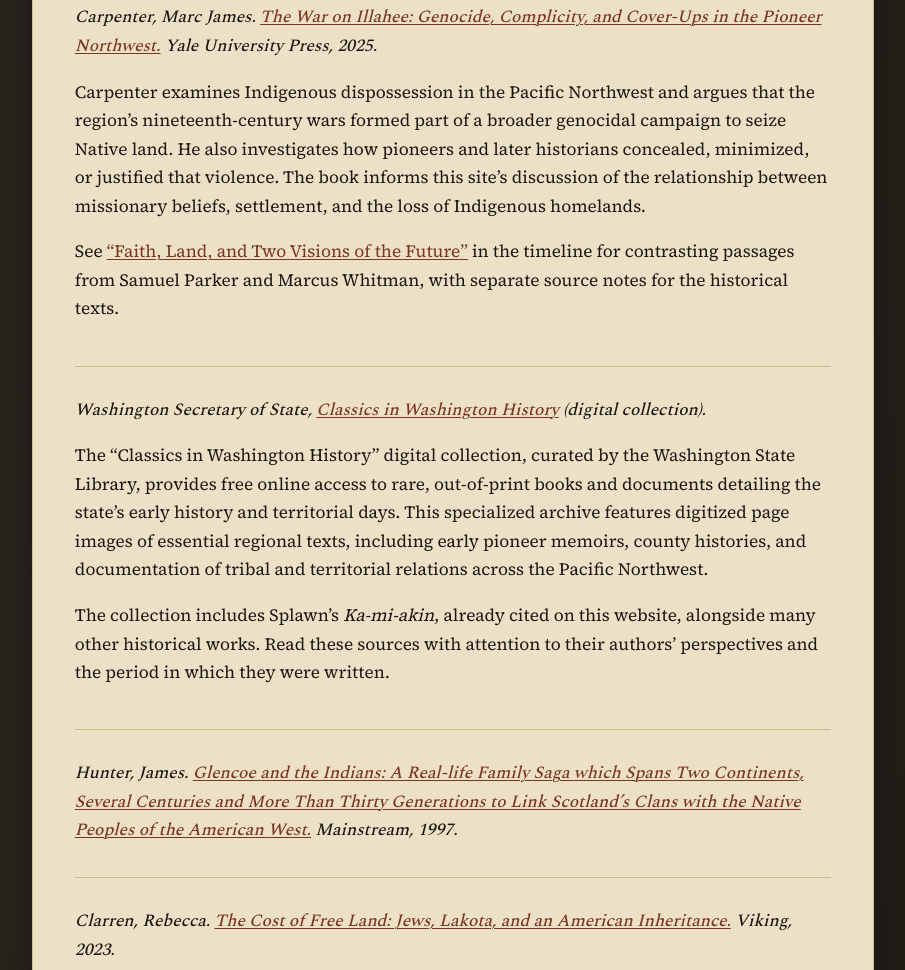
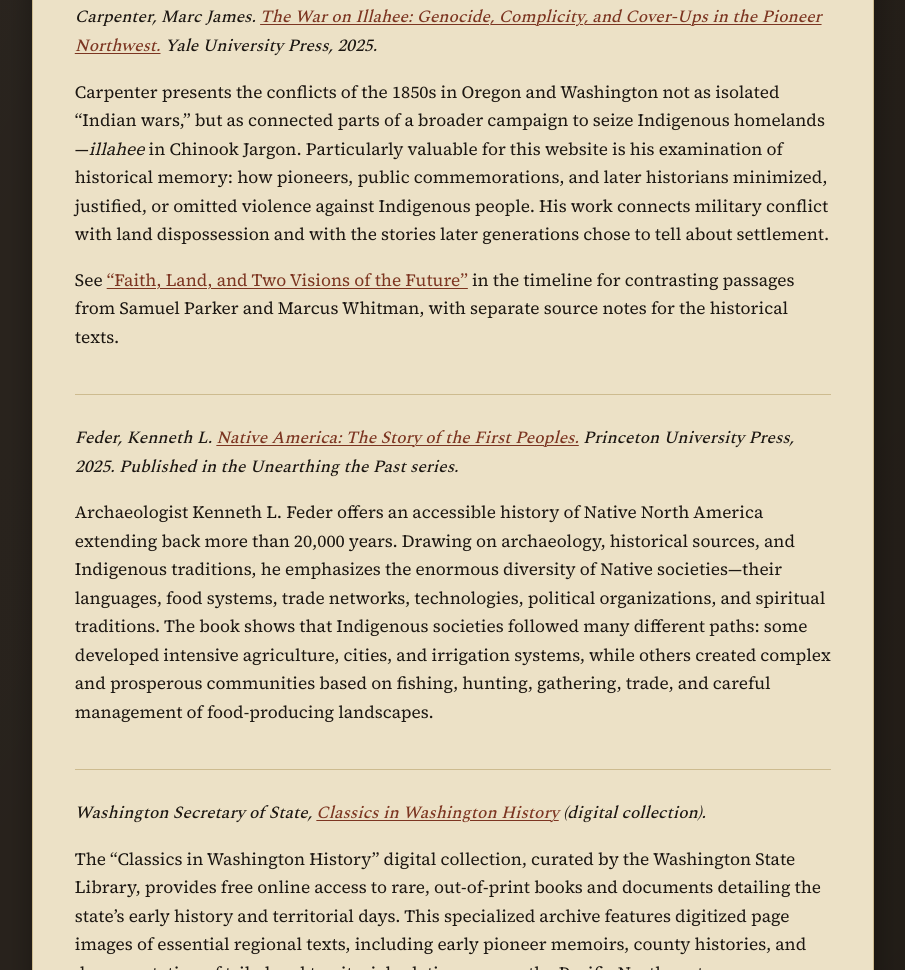
Before and after one commit to rncarlberg/washington-indigenous-wars, a plain HTML site: page bibliography.html in a window 1280 px wide. Shown: the part 1129-2099 px from the top of the page, without its empty margins (187-1092 px from the left). Drawn offline with nearby package versions, Linux system fonts and the light colour scheme.

Commit message:
Add Native America and refine book annotations

```diff
--- a/bibliography.html
+++ b/bibliography.html
@@ -66,9 +66,14 @@
 </section>
 
 <div class="biblio-entry" id="carpenter-illahee">
-  <p class="citation">Carpenter, Marc James. <a href="https://yalebooks.yale.edu/book/9780300285765/the-war-on-illahee/"><em>The War on Illahee: Genocide, Complicity, and Cover-Ups in the Pioneer Northwest.</em></a> Yale University Press, 2025.</p>
-  <p>Carpenter examines Indigenous dispossession in the Pacific Northwest and argues that the region’s nineteenth-century wars formed part of a broader genocidal campaign to seize Native land. He also investigates how pioneers and later historians concealed, minimized, or justified that violence. The book informs this site’s discussion of the relationship between missionary beliefs, settlement, and the loss of Indigenous homelands.</p>
+  <p class="citation">Carpenter, Marc James. <a href="https://yalebooks.yale.edu/book/9780300275735/the-war-on-illahee/"><em>The War on Illahee: Genocide, Complicity, and Cover-Ups in the Pioneer Northwest.</em></a> Yale University Press, 2025.</p>
+  <p>Carpenter presents the conflicts of the 1850s in Oregon and Washington not as isolated &ldquo;Indian wars,&rdquo; but as connected parts of a broader campaign to seize Indigenous homelands&mdash;<em>illahee</em> in Chinook Jargon. Particularly valuable for this website is his examination of historical memory: how pioneers, public commemorations, and later historians minimized, justified, or omitted violence against Indigenous people. His work connects military conflict with land dispossession and with the stories later generations chose to tell about settlement.</p>
   <p>See <a href="time-line.html#faith-land-and-the-future">“Faith, Land, and Two Visions of the Future”</a> in the timeline for contrasting passages from Samuel Parker and Marcus Whitman, with separate source notes for the historical texts.</p>
+</div>
+
+<div class="biblio-entry" id="feder-native-america">
+  <p class="citation">Feder, Kenneth L. <a href="https://press.princeton.edu/books/hardcover/9780691220451/native-america"><em>Native America: The Story of the First Peoples.</em></a> Princeton University Press, 2025. Published in the <em>Unearthing the Past</em> series.</p>
+  <p>Archaeologist Kenneth L. Feder offers an accessible history of Native North America extending back more than 20,000 years. Drawing on archaeology, historical sources, and Indigenous traditions, he emphasizes the enormous diversity of Native societies&mdash;their languages, food systems, trade networks, technologies, political organizations, and spiritual traditions. The book shows that Indigenous societies followed many different paths: some developed intensive agriculture, cities, and irrigation systems, while others created complex and prosperous communities based on fishing, hunting, gathering, trade, and careful management of food-producing landscapes.</p>
 </div>
 
 <div class="biblio-entry">
```
